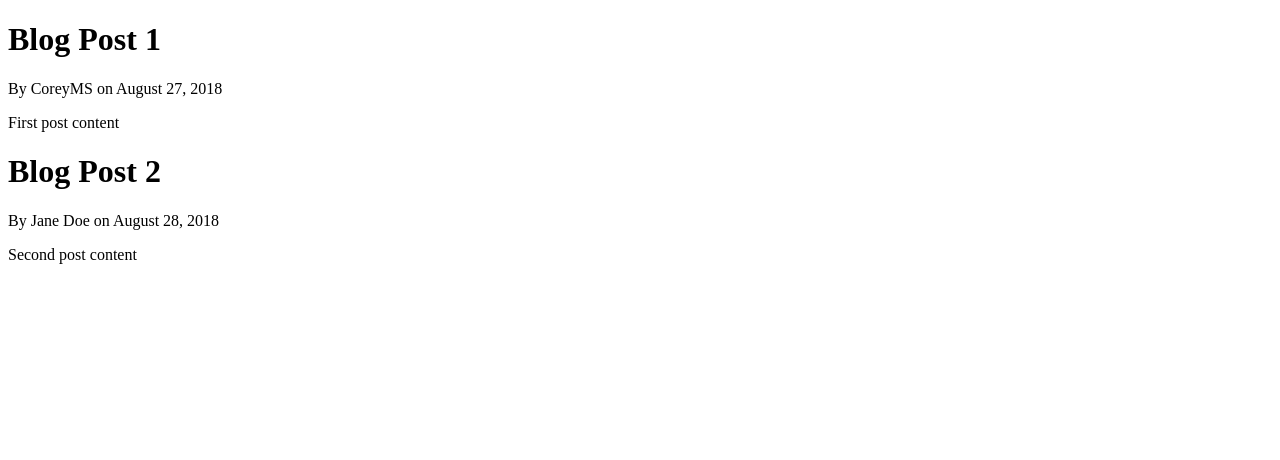
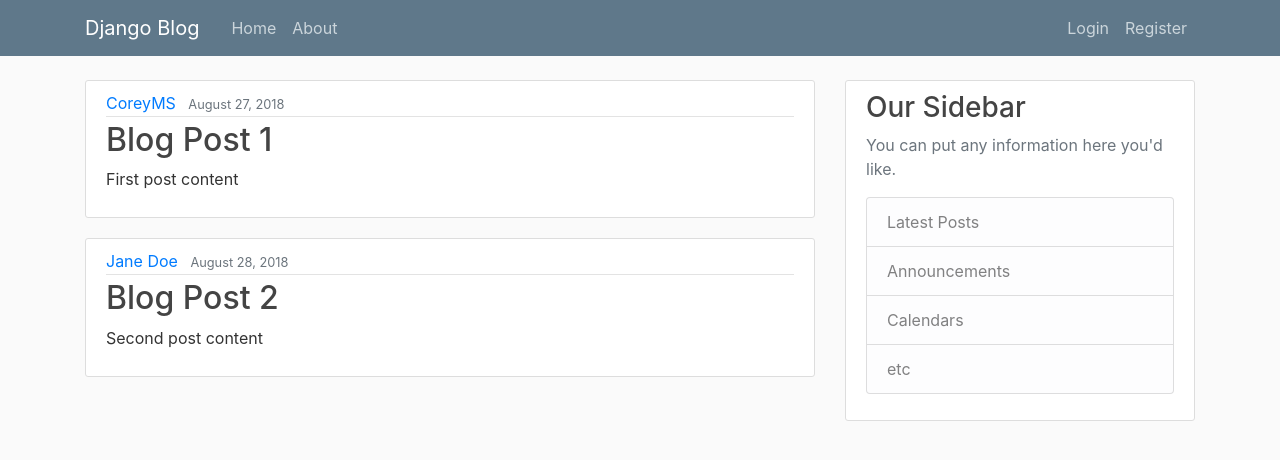
Before and after one commit to jlabrec/djangotutorial, a Django app: page / in a window 1280 px wide. Shown: the top 460 px of the page. Run offline with Django 3.2, Linux system fonts and the light colour scheme; some libraries are stand-ins or nearby versions.

Commit message:
Add bootstrap for styling pages

```diff
--- /dev/null
+++ b/djangotut_project/blog/static/blog/main.css
@@ -0,0 +1,84 @@
+body {
+    background: #fafafa;
+    color: #333333;
+    margin-top: 5rem;
+  }
+
+  h1, h2, h3, h4, h5, h6 {
+    color: #444444;
+  }
+
+  ul {
+    margin: 0;
+  }
+
+  .bg-steel {
+    background-color: #5f788a;
+  }
+
+  .site-header .navbar-nav .nav-link {
+    color: #cbd5db;
+  }
+
+  .site-header .navbar-nav .nav-link:hover {
+    color: #ffffff;
+  }
+
+  .site-header .navbar-nav .nav-link.active {
+    font-weight: 500;
+  }
+
+  .content-section {
+    background: #ffffff;
+    padding: 10px 20px;
+    border: 1px solid #dddddd;
+    border-radius: 3px;
+    margin-bottom: 20px;
+  }
+
+  .article-title {
+    color: #444444;
+  }
+
+  a.article-title:hover {
+    color: #428bca;
+    text-decoration: none;
+  }
+
+  .article-content {
+    white-space: pre-line;
+  }
+
+  .article-img {
+    height: 65px;
+    width: 65px;
+    margin-right: 16px;
+  }
+
+  .article-metadata {
+    padding-bottom: 1px;
+    margin-bottom: 4px;
+    border-bottom: 1px solid #e3e3e3
+  }
+
+  .article-metadata a:hover {
+    color: #333;
+    text-decoration: none;
+  }
+
+  .article-svg {
+    width: 25px;
+    height: 25px;
+    vertical-align: middle;
+  }
+
+  .account-img {
+    height: 125px;
+    width: 125px;
+    margin-right: 20px;
+    margin-bottom: 16px;
+  }
+
+  .account-heading {
+    font-size: 2.5rem;
+  }
--- a/djangotut_project/blog/templates/blog/base.html
+++ b/djangotut_project/blog/templates/blog/base.html
@@ -1,16 +1,63 @@
+{% load static %}
 <!DOCTYPE html>
 <html lang="en">
 <head>
     <meta charset="UTF-8">
-    <meta name="viewport" content="width=device-width, initial-scale=1.0">
+    <meta name="viewport" content="width=device-width, initial-scale=1.0, shrink-to-fit=no">
     {%if title %}
         <title>Django Blog- {{ title }}</title>
     {% else %}
         <title>Django Blog</title>
     {% endif %}
+
+    <link rel="stylesheet" href="https://stackpath.bootstrapcdn.com/bootstrap/4.4.1/css/bootstrap.min.css" integrity="sha384-Vkoo8x4CGsO3+Hhxv8T/Q5PaXtkKtu6ug5TOeNV6gBiFeWPGFN9MuhOf23Q9Ifjh" crossorigin="anonymous">
+    <link rel="stylesheet" type="text/css" href="{% static 'blog/main.css' %}"
 </head>
 <body>
-    {% block content %}{% endblock%}
+    <header class="site-header">
+        <nav class="navbar navbar-expand-md navbar-dark bg-steel fixed-top">
+          <div class="container">
+            <a class="navbar-brand mr-4" href="/">Django Blog</a>
+            <button class="navbar-toggler" type="button" data-toggle="collapse" data-target="#navbarToggle" aria-controls="navbarToggle" aria-expanded="false" aria-label="Toggle navigation">
+            <span class="navbar-toggler-icon"></span>
+            </button>
+            <div class="collapse navbar-collapse" id="navbarToggle">
+              <div class="navbar-nav mr-auto">
+                <a class="nav-item nav-link" href="{% url 'blog-home' %}">Home</a>
+                <a class="nav-item nav-link" href="{% url 'blog-about' %}">About</a>
+              </div>
+              <!-- Navbar Right Side -->
+              <div class="navbar-nav">
+                <a class="nav-item nav-link" href="#">Login</a>
+                <a class="nav-item nav-link" href="#">Register</a>
+              </div>
+            </div>
+          </div>
+        </nav>
+      </header>
+      <main role="main" class="container">
+        <div class="row">
+          <div class="col-md-8">
+            {% block content %}{% endblock %}
+          </div>
+          <div class="col-md-4">
+            <div class="content-section">
+              <h3>Our Sidebar</h3>
+              <p class='text-muted'>You can put any information here you'd like.
+                <ul class="list-group">
+                  <li class="list-group-item list-group-item-light">Latest Posts</li>
+                  <li class="list-group-item list-group-item-light">Announcements</li>
+                  <li class="list-group-item list-group-item-light">Calendars</li>
+                  <li class="list-group-item list-group-item-light">etc</li>
+                </ul>
+              </p>
+            </div>
+          </div>
+        </div>
+      </main>
 
+    <script src="https://code.jquery.com/jquery-3.4.1.slim.min.js" integrity="sha384-J6qa4849blE2+poT4WnyKhv5vZF5SrPo0iEjwBvKU7imGFAV0wwj1yYfoRSJoZ+n" crossorigin="anonymous"></script>
+<script src="https://cdn.jsdelivr.net/npm/popper.js@1.16.0/dist/umd/popper.min.js" integrity="sha384-Q6E9RHvbIyZFJoft+2mJbHaEWldlvI9IOYy5n3zV9zzTtmI3UksdQRVvoxMfooAo" crossorigin="anonymous"></script>
+<script src="https://stackpath.bootstrapcdn.com/bootstrap/4.4.1/js/bootstrap.min.js" integrity="sha384-wfSDF2E50Y2D1uUdj0O3uMBJnjuUD4Ih7YwaYd1iqfktj0Uod8GCExl3Og8ifwB6" crossorigin="anonymous"></script>
 </body>
 </html>
--- a/djangotut_project/blog/templates/blog/home.html
+++ b/djangotut_project/blog/templates/blog/home.html
@@ -3,8 +3,15 @@
 
 {% block content %}
     {% for post in posts%}
-        <h1>{{post.title}}</h1>
-        <p>By {{post.author}} on {{post.date_posted}}</p>
-        <p>{{post.content}}</p>
+    <article class="media content-section">
+        <div class="media-body">
+          <div class="article-metadata">
+            <a class="mr-2" href="#">{{ post.author }}</a>
+            <small class="text-muted">{{ post.date_posted }}</small>
+          </div>
+          <h2><a class="article-title" href="#">{{ post.title }}</a></h2>
+          <p class="article-content">{{ post.content }}</p>
+        </div>
+      </article>
     {% endfor%}
 {% endblock content%}
```
